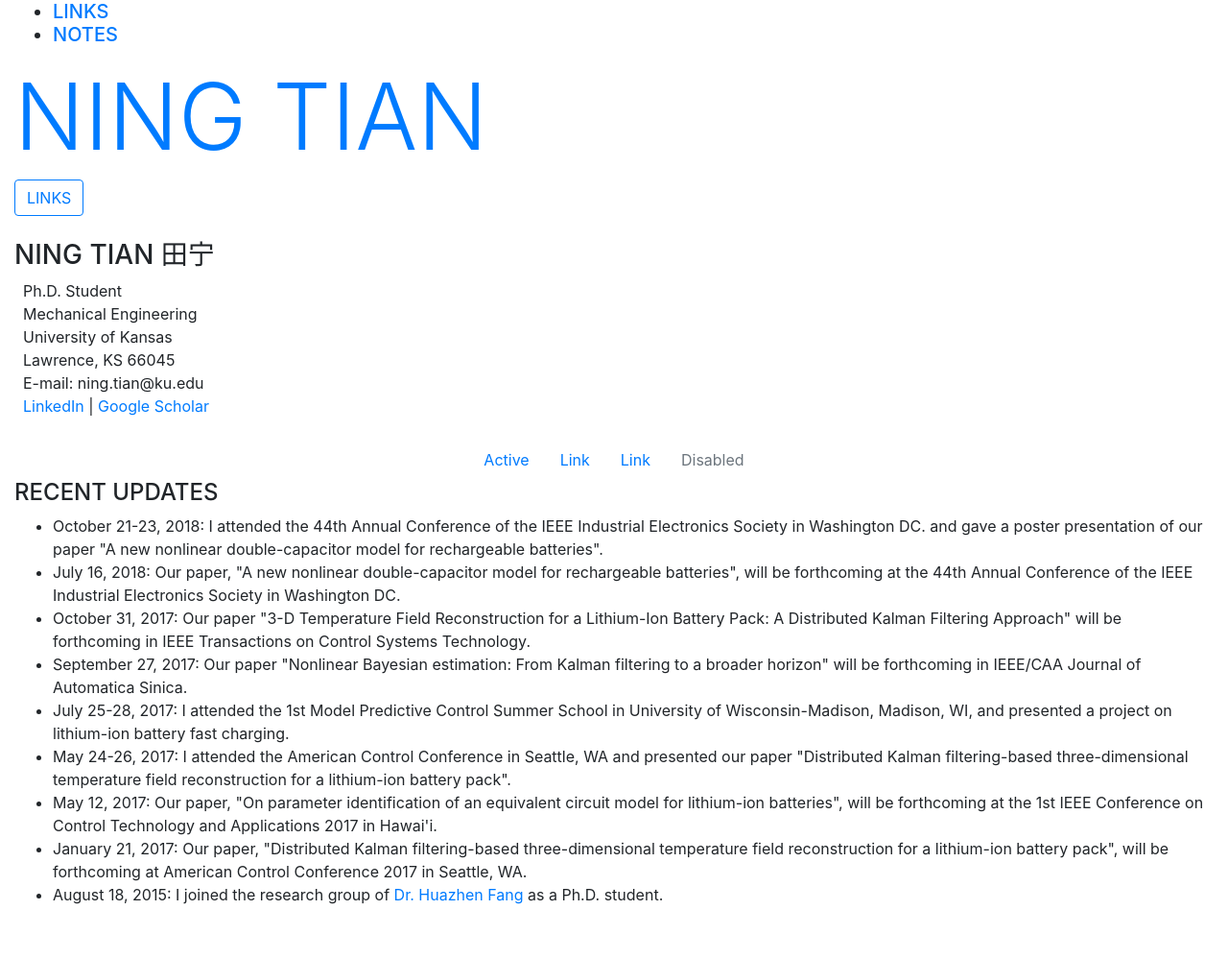
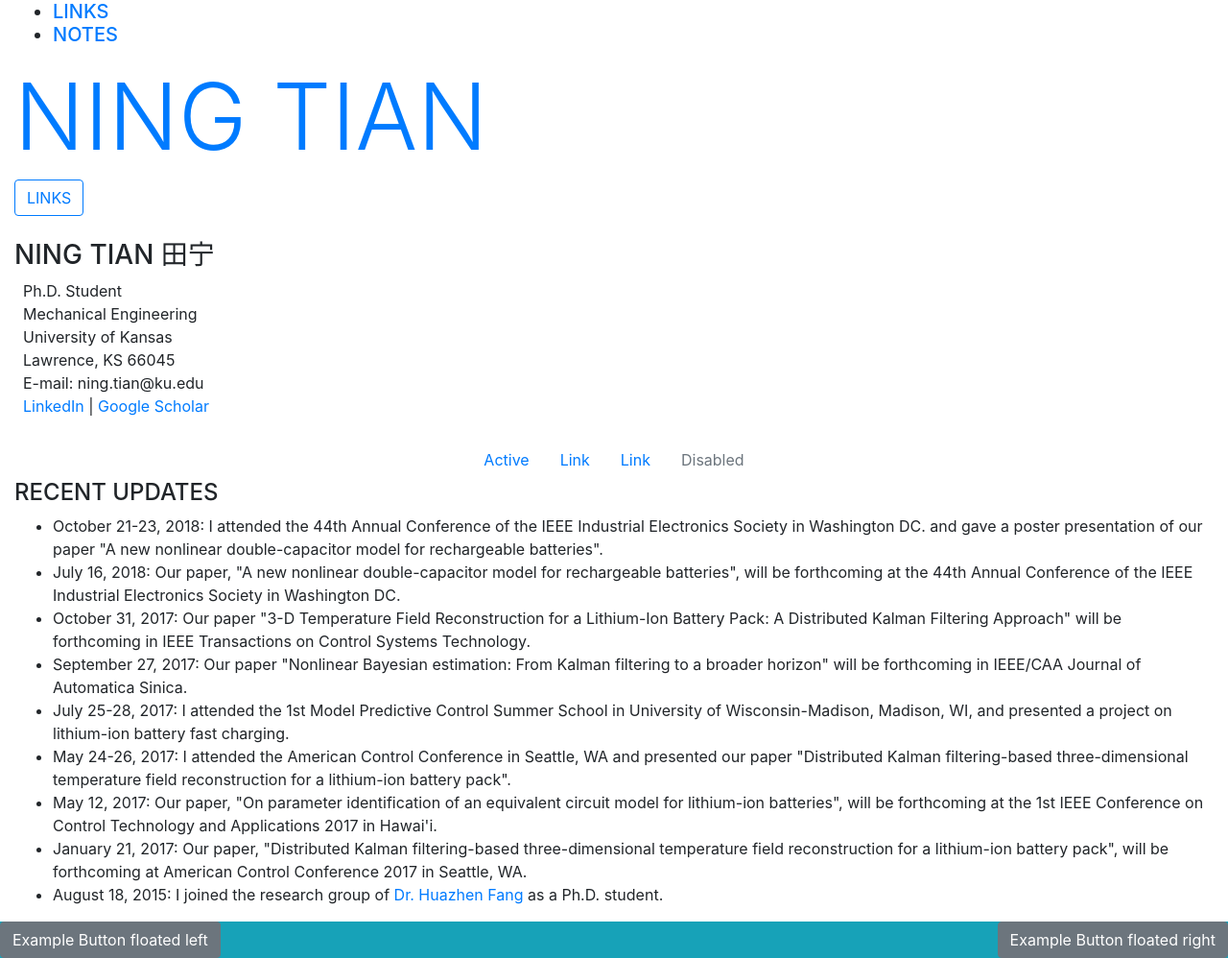
Before and after one commit to ningtian/ningtian.github.io, a Jekyll site: the page index.html, which Jekyll copies as it is, in a window 1280 px wide. Shown: the whole page at 96% size. Built offline with Jekyll 4.4.1, drawn with Linux system fonts in a browser that asks for light colours; before the commit the page ends 960 px from its top, so only the background shows below that.

Commit message:
Update index.html

```diff
--- a/index.html
+++ b/index.html
@@ -83,6 +83,11 @@
 </ul>
 </div>
 
+<div class="bg-info clearfix">
+  <button type="button" class="btn btn-secondary float-left">Example Button floated left</button>
+  <button type="button" class="btn btn-secondary float-right">Example Button floated right</button>
+</div>
+
 
 
     <!-- Optional JavaScript -->
```
